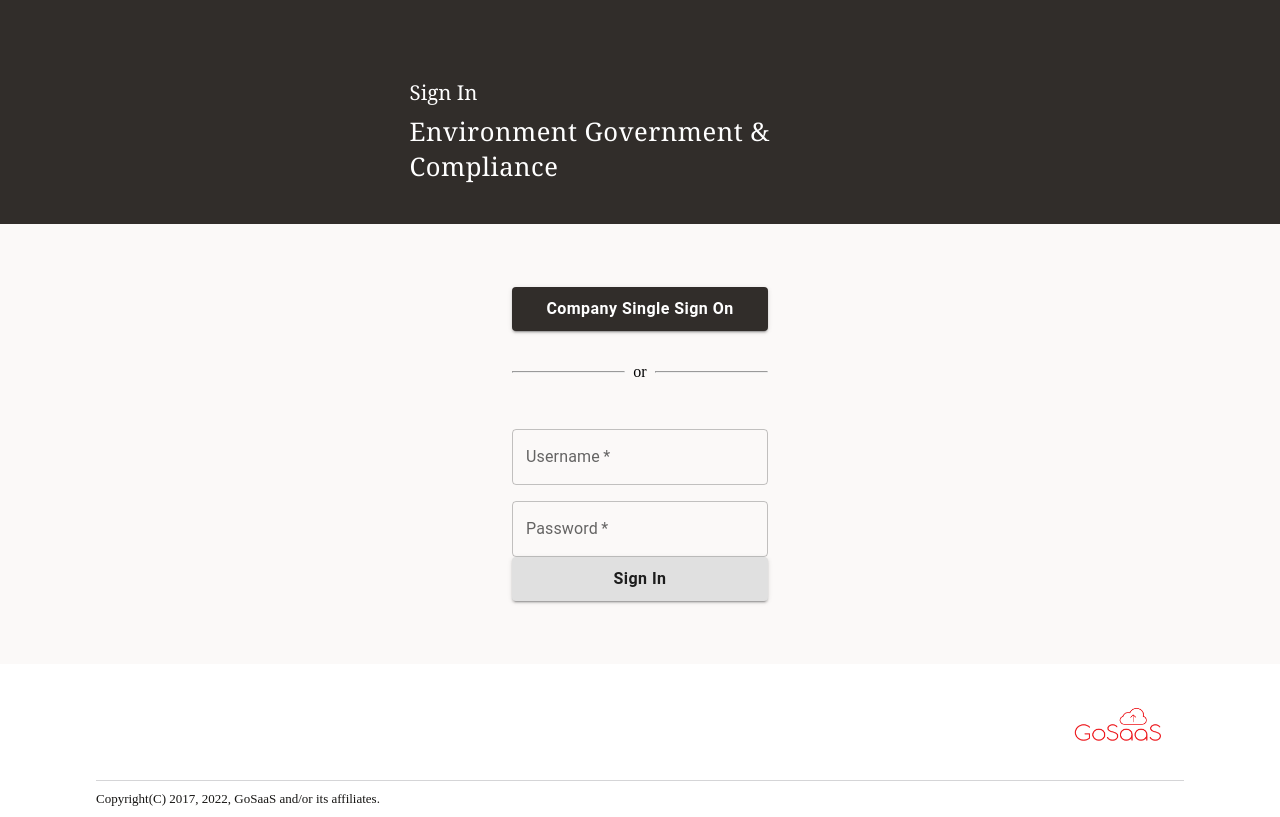
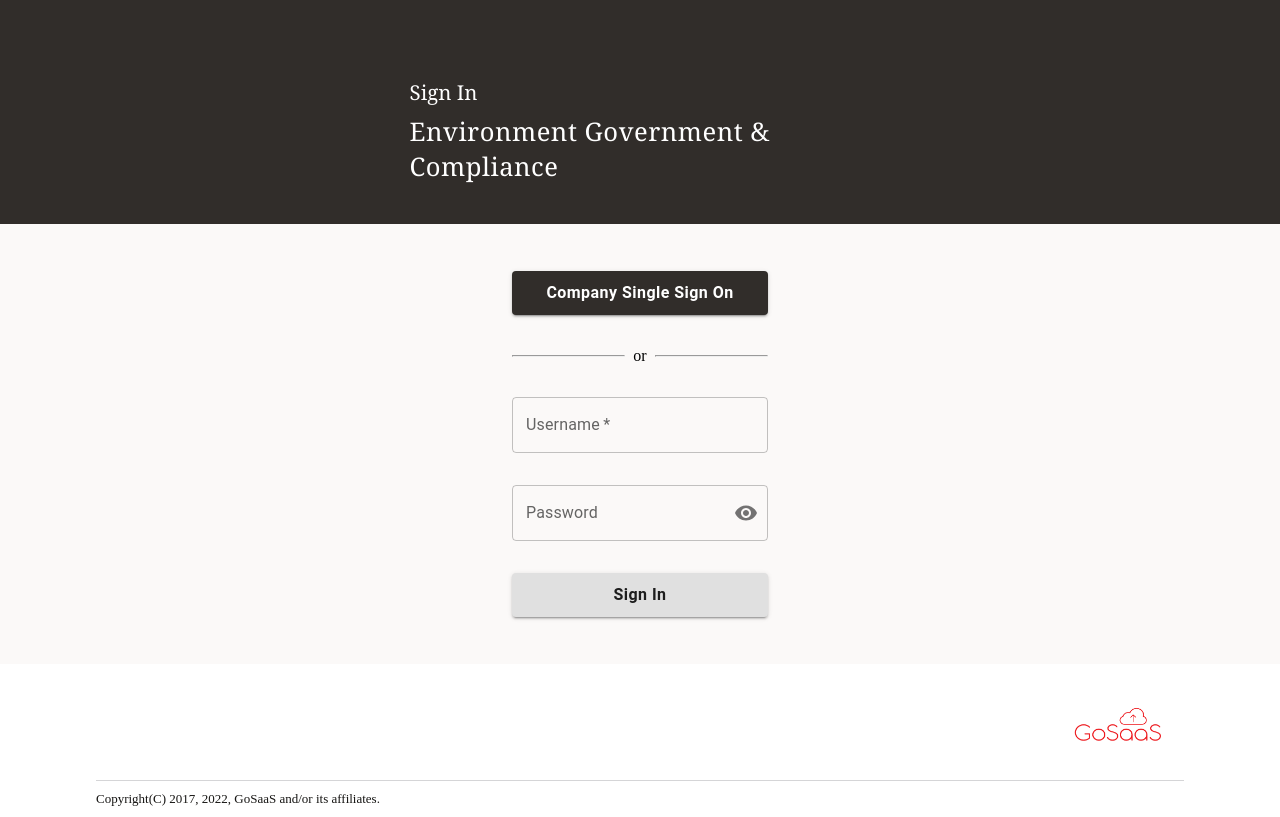
Before and after one commit to Ahmedtariq08/vite-react-ts, a React (Vite) app: page /#/ in a window 1280 px wide. Built offline with nearby package versions, Linux system fonts and the light colour scheme.

Commit message:
username and password populates

```diff
--- a/src/pages/login/Login.tsx
+++ b/src/pages/login/Login.tsx
@@ -1,5 +1,16 @@
+import React, { useState } from 'react';
 import { Button } from '@mui/material';
 import TextField from '@mui/material/TextField';
+import IconButton from '@mui/material/IconButton';
+import Input from '@mui/material/Input';
+import FilledInput from '@mui/material/FilledInput';
+import OutlinedInput from '@mui/material/OutlinedInput';
+import InputLabel from '@mui/material/InputLabel';
+import InputAdornment from '@mui/material/InputAdornment';
+import FormHelperText from '@mui/material/FormHelperText';
+import FormControl from '@mui/material/FormControl';
+import Visibility from '@mui/icons-material/Visibility';
+import VisibilityOff from '@mui/icons-material/VisibilityOff';
 import './login.css';
 
 function LoginFooter() {
@@ -20,6 +31,23 @@ function LoginFooter() {
 }
 
 function Login() {
+  const [username, setUsername] = useState<string>('');
+  const [password, setPassword] = useState<string>('');
+  const [showPassword, setShowPassword] = React.useState(false);
+
+  const handleClickShowPassword = () => setShowPassword((show) => !show);
+
+  const handleMouseDownPassword = (
+    event: React.MouseEvent<HTMLButtonElement>
+  ) => {
+    event.preventDefault();
+  };
+
+  const handleSignIn = () => {
+    console.log(username);
+    console.log(password);
+  };
+
   return (
     <div className="login-container">
       <div className="signin-container">
@@ -52,15 +80,37 @@ function Login() {
             type="text"
             spellCheck={false}
             required
+            value={username}
+            sx={{ marginTop: '2rem' }}
+            onChange={(e) => setUsername(e.target.value)}
           />
-          <TextField
-            color="primary"
-            variant="outlined"
-            label="Password"
-            type="password"
-            spellCheck={false}
-            required
-          />
+          <FormControl variant="outlined" sx={{ marginTop: '2rem' }}>
+            <InputLabel htmlFor="outlined-adornment-password">
+              Password
+            </InputLabel>
+            <OutlinedInput
+              id="outlined-adornment-password"
+              type={showPassword ? 'text' : 'password'}
+              color="primary"
+              spellCheck={false}
+              required
+              value={password}
+              endAdornment={
+                <InputAdornment position="end">
+                  <IconButton
+                    aria-label="toggle password visibility"
+                    onClick={handleClickShowPassword}
+                    onMouseDown={handleMouseDownPassword}
+                    edge="end"
+                  >
+                    {showPassword ? <VisibilityOff /> : <Visibility />}
+                  </IconButton>
+                </InputAdornment>
+              }
+              label="Password"
+              onChange={(e) => setPassword(e.target.value)}
+            />
+          </FormControl>
           <Button
             color="secondary"
             variant="contained"
@@ -70,7 +120,9 @@ function Login() {
               textTransform: 'none',
               fontWeight: 600,
               fontSize: 'medium',
+              marginTop: '2rem',
             }}
+            onClick={handleSignIn}
           >
             Sign In
           </Button>
--- a/src/pages/login/login.css
+++ b/src/pages/login/login.css
@@ -52,7 +52,7 @@
 .or-line-container {
     display: flex;
     align-items: end;
-    margin-bottom: 2rem;
+    margin-top: 2rem;
 }
 
 .buttons-container {
@@ -63,9 +63,9 @@
     width: 20%;
 }
 
-.buttons-container * {
+/* .buttons-container * {
     margin-top: 1rem;
-}
+} */
 .sign-in-button {
     margin-top: 2rem;
 }
```
